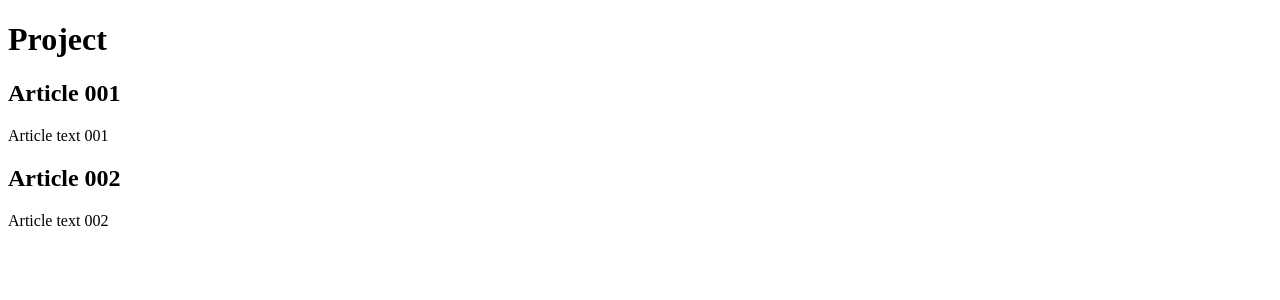
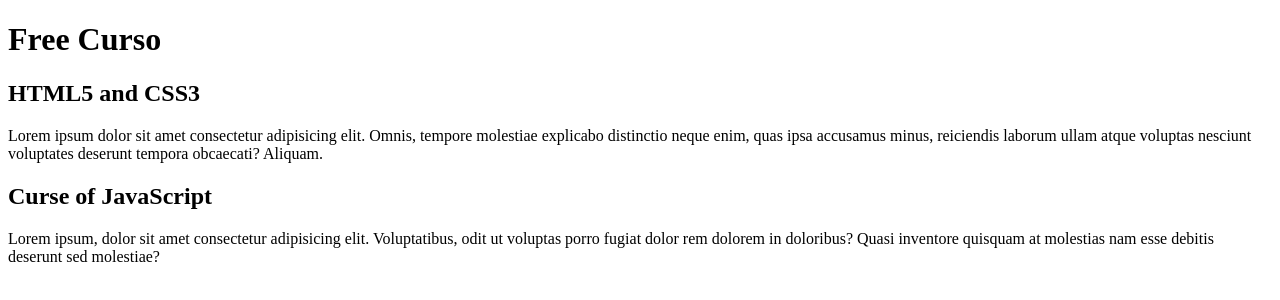
Before and after one commit to gabrielmassaia/projeto-site, a plain HTML site: page index.html in a window 1280 px wide. Drawn offline with Linux system fonts and the light colour scheme.

Commit message:
Update index.html

```diff
--- a/index.html
+++ b/index.html
@@ -9,15 +9,15 @@
 <body>
     <main>
         <header>
-            <h1>Project</h1>
+            <h1>Free Curso</h1>
         </header>
         <article>
-            <h2>Article 001</h2>
-            <p>Article text 001</p>
+            <h2>HTML5 and CSS3</h2>
+            <p>Lorem ipsum dolor sit amet consectetur adipisicing elit. Omnis, tempore molestiae explicabo distinctio neque enim, quas ipsa accusamus minus, reiciendis laborum ullam atque voluptas nesciunt voluptates deserunt tempora obcaecati? Aliquam.</p>
         </article>
         <article>
-            <h2>Article 002</h2>
-            <p>Article text 002</p>
+            <h2>Curse of JavaScript</h2>
+            <p>Lorem ipsum, dolor sit amet consectetur adipisicing elit. Voluptatibus, odit ut voluptas porro fugiat dolor rem dolorem in doloribus? Quasi inventore quisquam at molestias nam esse debitis deserunt sed molestiae?</p>
         </article>
     </main>
 
```
